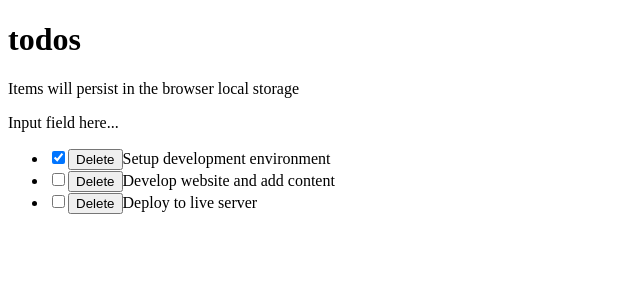
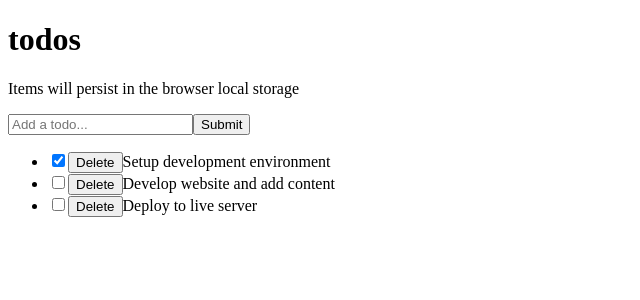
Before and after one commit to ronaldyonggi/react-to-do, a React (Vite) app: page / in a window 1280 px wide. Shown: the top 300 px of the page, without its empty margins (0-640 px from the left). Built offline with nearby package versions, Linux system fonts and the light colour scheme.

Commit message:
added input field

```diff
--- a/src/components/components/components/InputTodo.jsx
+++ b/src/components/components/components/InputTodo.jsx
@@ -1,5 +1,21 @@
+import { useState } from "react";
+
 const InputTodo = () => {
-  return <div>Input field here...</div>
+  const [title, setTitle] = useState('');
+
+  const handleChange = e => setTitle(e.target.value);
+
+  return (
+    <form>
+      <input
+      type="text"
+      placeholder="Add a todo..."
+      value={title}
+      onChange={handleChange}
+      />
+      <input type="submit" />
+    </form>
+  )
 }
 
 export default InputTodo;
```
